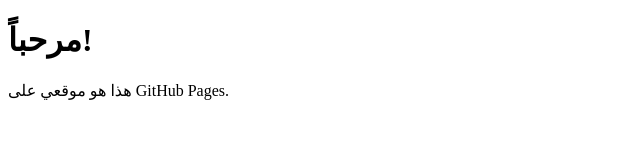
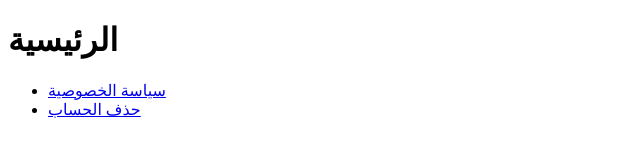
Before and after one commit to almokhlefmohanad-stack/taqriri-legal, a plain HTML site: page index.html in a window 1280 px wide. Shown: the whole page, without its empty margins (0-640 px from the left). Drawn offline with Linux system fonts and the light colour scheme.

Commit message:
Update index.html

```diff
--- a/index.html
+++ b/index.html
@@ -5,7 +5,10 @@
   <title>موقعي</title>
 </head>
 <body>
-  <h1>مرحباً!</h1>
-  <p>هذا هو موقعي على GitHub Pages.</p>
+   <h1>الرئيسية</h1>
+  <ul>
+    <li><a href="privacy_policy.html">سياسة الخصوصية</a></li>
+    <li><a href="delete_account.html">حذف الحساب</a></li>
+  </ul>
 </body>
 </html>
```
